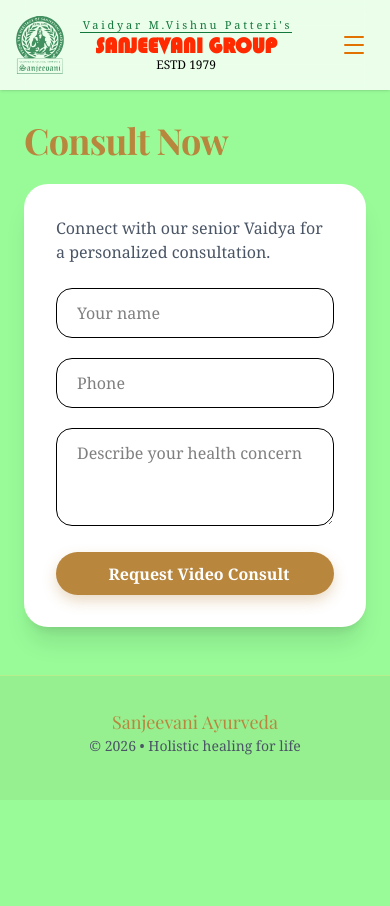
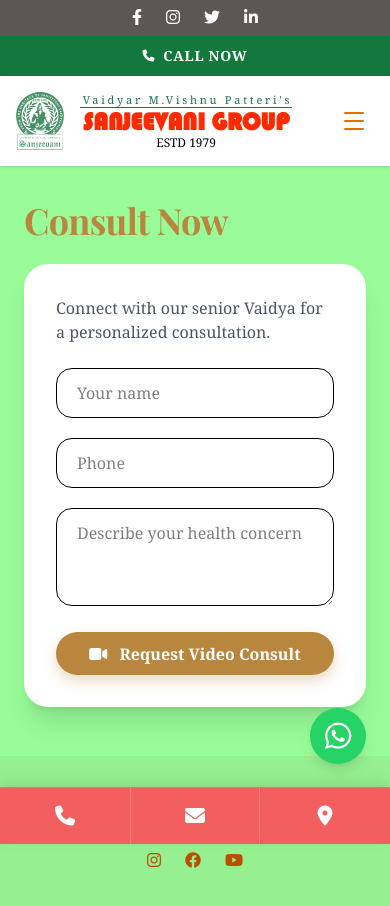
Before and after one commit to sprasadik2010/sanjeevani-new, a React (Vite) app: page /consult-now in a window 390 px wide. Shown: the top 906 px of the page. Before the commit the page ends 844 px from the top, so only its background shows below. Built offline with nearby package versions, Linux system fonts and the light colour scheme; a web font is replaced by a local one.

Commit message:
Added social links

```diff
--- a/index.html
+++ b/index.html
@@ -5,6 +5,7 @@
     <link rel="icon" type="image/svg+xml" href="/favicon.svg" />
     <meta name="viewport" content="width=device-width, initial-scale=1.0" />
     <link href="https://fonts.googleapis.com/css2?family=Poppins:wght@400;500;600;700&family=Baumans&family=Righteous&family=Fredoka:wght@700&family=Playfair+Display:ital,wght@0,400..900;1,400..900&display=swap" rel="stylesheet" />
+    <link rel="stylesheet" href="https://cdnjs.cloudflare.com/ajax/libs/font-awesome/6.4.0/css/all.min.css" />
     <title>sanjeevani</title>
   </head>
   <body>
--- a/src/App.tsx
+++ b/src/App.tsx
@@ -2,6 +2,7 @@
 import { BrowserRouter, Routes, Route } from 'react-router-dom';
 import Navbar from './components/common/Navbar';
 import Footer from './components/common/Footer';
+import StickyActions from './components/common/StickyActions';
 import Home from './components/pages/Home';
 import About from './components/pages/About';
 import OurService from './components/pages/OurService';
@@ -23,6 +24,7 @@
         <Route path="/book-now" element={<BookNow />} />
         <Route path="/consult-now" element={<ConsultNow />} />
       </Routes>
+      <StickyActions />
       <Footer />
     </BrowserRouter>
   );
--- a/src/components/common/Footer.tsx
+++ b/src/components/common/Footer.tsx
@@ -2,7 +2,7 @@
 
 const Footer = () => {
   return (
-    <footer className="bg-amber-900/5 text-center py-8 text-gray-600 border-t border-amber-200/30">
+    <footer className="bg-amber-900/5 text-center pt-8 pb-24 lg:pb-8 text-gray-600 border-t border-amber-200/30">
       <p className="font-serif-display text-lg gold-text">Sanjeevani Ayurveda</p>
       <p className="text-sm">© 2026 • Holistic healing for life</p>
       <div className="flex justify-center gap-6 mt-3 text-amber-700">
--- a/src/components/common/Navbar.tsx
+++ b/src/components/common/Navbar.tsx
@@ -33,12 +33,47 @@
 
   return (
     <>
+      <header className="fixed top-0 left-0 right-0 z-50 flex flex-col w-full">
+        {/* Social Media Top Bar */}
+        <div
+          className={`
+            bg-[#5c5656] text-white flex items-center justify-center gap-6 text-sm transition-all duration-300 ease-in-out
+            ${isScrolled ? 'h-0 opacity-0 overflow-hidden' : 'h-9'}
+          `}
+        >
+          <a href="https://facebook.com" target="_blank" rel="noopener noreferrer" className="hover:text-amber-300 transition-colors py-1">
+            <i className="fab fa-facebook-f text-base"></i>
+          </a>
+          <a href="https://instagram.com" target="_blank" rel="noopener noreferrer" className="hover:text-amber-300 transition-colors py-1">
+            <i className="fab fa-instagram text-base"></i>
+          </a>
+          <a href="https://twitter.com" target="_blank" rel="noopener noreferrer" className="hover:text-amber-300 transition-colors py-1">
+            <i className="fab fa-twitter text-base"></i>
+          </a>
+          <a href="https://linkedin.com" target="_blank" rel="noopener noreferrer" className="hover:text-amber-300 transition-colors py-1">
+            <i className="fab fa-linkedin-in text-base"></i>
+          </a>
+        </div>
+
+        {/* Green CALL NOW Bar */}
+        <a
+          href="tel:+919876543210"
+          className={`
+            bg-[#13783B] text-white flex items-center justify-center gap-2 font-bold text-sm tracking-wider uppercase transition-all duration-300 ease-in-out hover:bg-[#0f5c2d]
+            ${isScrolled ? 'h-0 opacity-0 overflow-hidden' : 'h-10'}
+          `}
+        >
+          <i className="fas fa-phone text-xs"></i>
+          <span>CALL NOW</span>
+        </a>
+
+        {/* Main Navbar */}
         <nav
           className={`
-          fixed top-0 left-0 right-0 z-50 transition-all duration-500
+            w-full transition-all duration-300 bg-white
             ${isScrolled
-            ? 'bg-white/95 backdrop-blur-xl shadow-lg py-2'
-            : 'bg-white/80 backdrop-blur-md shadow-sm py-4'
+              ? 'shadow-md py-2'
+              : 'shadow-sm py-4'
             }
           `}
         >
@@ -200,9 +235,15 @@
           </div>
         </div>
         </nav>
+      </header>
 
-      {/* Spacer to prevent content from hiding behind navbar */}
-      <div className="h-[72px]"></div>
+      {/* Spacer to prevent content from hiding behind header */}
+      <div
+        className={`
+          transition-all duration-300 ease-in-out
+          ${isScrolled ? 'h-[76px]' : 'h-[152px]'}
+        `}
+      ></div>
     </>
   );
 };
--- a/src/components/common/SLogo.tsx
+++ b/src/components/common/SLogo.tsx
@@ -15,7 +15,7 @@
                 <div className="text-[11px] font-medium font-serif text-[#13783B] tracking-[0.25em] pl-[0.25em] border-b border-[#13783B] pb-[2px] text-center leading-none">
                     Vaidyar M.Vishnu Patteri's
                 </div>
-                <div className="text-[22px] font-bold font-bauhaus text-[#FF2A00] leading-none tracking-normal uppercase text-center mt-0.5">
+                <div className="text-[25px] font-bold font-bauhaus text-[#FF2A00] leading-none tracking-normal uppercase text-center mt-0.5">
                     SANJEEVANI GROUP
                 </div>
                 <div className="text-[12px] font-serif text-black text-center mt-0.5 leading-none">
--- /dev/null
+++ b/src/components/common/StickyActions.tsx
@@ -0,0 +1,49 @@
+import React from 'react';
+
+const StickyActions: React.FC = () => {
+  return (
+    <>
+      {/* WhatsApp Floating Button */}
+      <a
+        href="https://wa.me/919876543210"
+        target="_blank"
+        rel="noopener noreferrer"
+        className="fixed bottom-20 lg:bottom-6 right-6 z-40 bg-[#25D366] text-white w-14 h-14 rounded-full flex items-center justify-center shadow-lg transition-all duration-300 hover:scale-110 hover:bg-[#20ba5a]"
+        aria-label="Chat on WhatsApp"
+      >
+        <i className="fab fa-whatsapp text-3xl"></i>
+      </a>
+
+      {/* Sticky Bottom Bar for Mobile */}
+      <div className="fixed bottom-0 left-0 right-0 z-40 bg-[#f35e5e] text-white border-t border-white/10 lg:hidden shadow-[0_-4px_12px_rgba(0,0,0,0.1)]">
+        <div className="grid grid-cols-3 h-14 items-center">
+          <a
+            href="tel:+919876543210"
+            className="flex flex-col items-center justify-center h-full hover:bg-white/10 transition-colors"
+            aria-label="Call Us"
+          >
+            <i className="fas fa-phone text-xl"></i>
+          </a>
+          <a
+            href="mailto:info@sanjeevaniayurveda.com"
+            className="flex flex-col items-center justify-center h-full border-x border-white/20 hover:bg-white/10 transition-colors"
+            aria-label="Email Us"
+          >
+            <i className="fas fa-envelope text-xl"></i>
+          </a>
+          <a
+            href="https://maps.google.com/?q=123+Vaidya+Marg,+Jaipur,+Rajasthan"
+            target="_blank"
+            rel="noopener noreferrer"
+            className="flex flex-col items-center justify-center h-full hover:bg-white/10 transition-colors"
+            aria-label="Find Us"
+          >
+            <i className="fas fa-map-marker-alt text-xl"></i>
+          </a>
+        </div>
+      </div>
+    </>
+  );
+};
+
+export default StickyActions;
```
Lines whose indentation alone changed are shown as unchanged.
